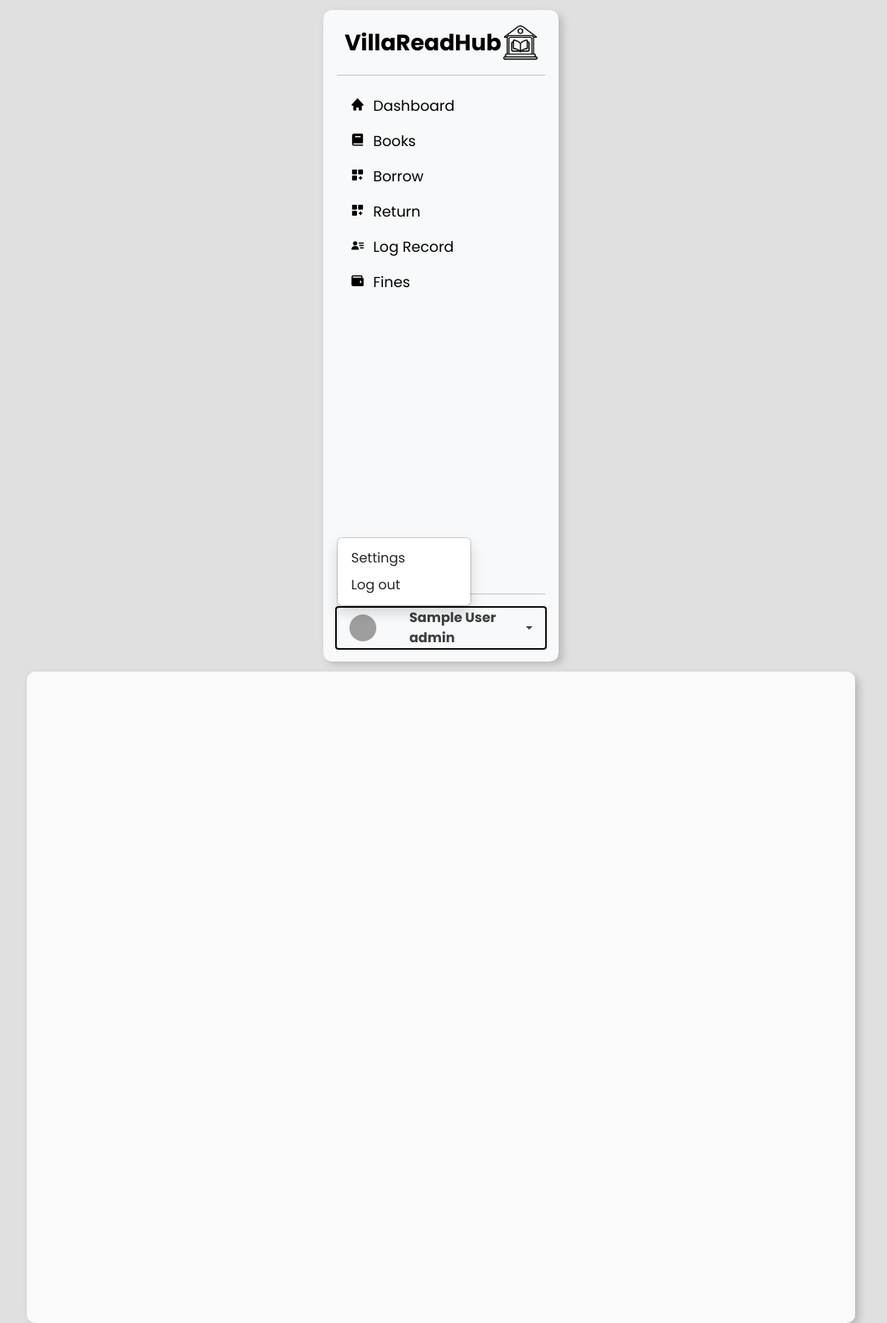
After one commit to blanciadev/newlib-1, a PHP site: page /staff/staff_settings.php in a window 1280 px wide, after a click that opens the changed part. The commit adds this page. Shown: the whole page at 84% size, without its empty margins (115-1171 px from the left). Run offline with PHP 8.4, Linux system fonts and the light colour scheme; the visitor is signed in with stand-in values (Sample User, id 1); grey boxes are pictures that could not be loaded.

Commit message:
update staff

```diff
--- a/staff/staff.css
+++ b/staff/staff.css
@@ -1,10 +1,11 @@
 body{
-    height: 98vh;
-    width: 98vw;
+    height: 100vh;
+    width: 100vw;
     background-color: #e0e0e0;
     font-family: "Poppins";
     display: flex;
     align-items: center;
+    justify-content: center;
     flex-wrap: wrap;
     flex-direction: row;
 }
@@ -14,7 +15,7 @@ body{
     margin: 12px;
     border-radius: 10px;
     box-shadow:  5px 5px 10px #bababa,
-    -5px -5px 10px #ffffff;
+    -5px -5px 10px #dfdfdf;
 }
 .bg-body-tertiary >a{
     flex-wrap:wrap;
@@ -40,11 +41,16 @@ li.nav-item.active {
 }
 .nav-link > i{
     margin-right: 10px;
-
+}
+.active{
+    --bs-dropdown-link-active-bg: #48ff57;
+    color: black;
 }
 .board{
     width: 77%;
     height: 97%;
     border-radius: 10px;
     background: #ffffffd4;
+    box-shadow:  5px 5px 10px #bababa,
+    -5px -5px 10px #dfdfdf;
 }
--- a/staff/staff_books.php
+++ b/staff/staff_books.php
@@ -38,13 +38,13 @@ include '../auth.php';
             <strong><span><?php echo $_SESSION["staff_name"] ."<br/>"; echo $_SESSION["role"]; ?></span> </strong>
         </a>
         <ul class="dropdown-menu text-small shadow">
-            <li><a class="dropdown-item" href="#">Settings</a></li>
+            <li class=" active"><a class="dropdown-item" href="#">Settings</a></li>
             <li><a class="dropdown-item" href="#">Log out</a></li>
         </ul>
         </div>
     </div>
 
-    <div class="container"><!--board container-->
+    <div class="board container"><!--board container-->
 
 
     </div>
--- a/staff/staff_borrow.php
+++ b/staff/staff_borrow.php
@@ -38,13 +38,13 @@ include '../auth.php';
             <strong><span><?php echo $_SESSION["staff_name"] ."<br/>"; echo $_SESSION["role"]; ?></span> </strong>
         </a>
         <ul class="dropdown-menu text-small shadow">
-            <li><a class="dropdown-item" href="./staff_settings.php">Settings</a></li>
+            <li class=" active"><a class="dropdown-item" href="./staff_settings.php">Settings</a></li>
             <li><a class="dropdown-item" href="../logout.php">Log out</a></li>
         </ul>
         </div>
     </div>
 
-    <div class="container"><!--board container-->
+    <div class="board container"><!--board container-->
 
 
     </div>
--- a/staff/staff_dashboard.php
+++ b/staff/staff_dashboard.php
@@ -39,8 +39,8 @@ include '../auth.php';
             <strong><span><?php echo $_SESSION["staff_name"] ."<br/>"; echo $_SESSION["role"]; ?></span> </strong>
         </a>
         <ul class="dropdown-menu text-small shadow">
-            <li><a class="dropdown-item" href="#">Settings</a></li>
-            <li><a class="dropdown-item" href="#">Log out</a></li>
+            <li class=" active"><a class="dropdown-item" href="./staff_settings.php">Settings</a></li>
+            <li><a class="dropdown-item" href="../logout.php">Log out</a></li>
         </ul>
         </div>
     </div>
--- a/staff/staff_fines.php
+++ b/staff/staff_fines.php
@@ -38,16 +38,16 @@ include '../auth.php';
             <strong><span><?php echo $_SESSION["staff_name"] ."<br/>"; echo $_SESSION["role"]; ?></span> </strong>
         </a>
         <ul class="dropdown-menu text-small shadow">
-            <li><a class="dropdown-item" href="./staff_settings.php">Settings</a></li>
+            <li class=" active"><a class="dropdown-item" href="./staff_settings.php">Settings</a></li>
             <li><a class="dropdown-item" href="../logout.php">Log out</a></li>
         </ul>
         </div>
     </div>
 
-    <div class="container"><!--board container-->
+    <div class="board container"><!--board container-->
 
 
-    </div>
+</div>
 
 
     <script src="https://cdn.jsdelivr.net/npm/bootstrap@5.3.2/dist/js/bootstrap.bundle.min.js" integrity="sha384-C6RzsynM9kWDrMNeT87bh95OGNyZPhcTNXj1NW7RuBCsyN/o0jlpcV8Qyq46cDfL" crossorigin="anonymous"> </script>
--- a/staff/staff_log.php
+++ b/staff/staff_log.php
@@ -38,13 +38,13 @@ include '../auth.php';
             <strong><span><?php echo $_SESSION["staff_name"] ."<br/>"; echo $_SESSION["role"]; ?></span> </strong>
         </a>
         <ul class="dropdown-menu text-small shadow">
-            <li><a class="dropdown-item" href="./staff_settings.php">Settings</a></li>
+            <li class=" active"><a class="dropdown-item" href="./staff_settings.php">Settings</a></li>
             <li><a class="dropdown-item" href="../logout.php">Log out</a></li>
         </ul>
         </div>
     </div>
 
-    <div class="container"><!--board container-->
+    <div class="board container"><!--board container-->
 
 
     </div>
--- /dev/null
+++ b/staff/staff_settings.php
@@ -0,0 +1,90 @@
+<?php
+include '../auth.php';
+
+?>
+<!DOCTYPE html>
+<html lang="en">
+<head>
+    <meta charset="UTF-8">
+    <meta name="viewport" content="width=device-width, initial-scale=1.0">
+    <title>VillaReadHub - Dashboard</title>
+    <link href="https://cdn.jsdelivr.net/npm/bootstrap@5.3.2/dist/css/bootstrap.min.css" rel="stylesheet" integrity="sha384-T3c6CoIi6uLrA9TneNEoa7RxnatzjcDSCmG1MXxSR1GAsXEV/Dwwykc2MPK8M2HN" crossorigin="anonymous">
+    <link rel="preconnect" href="https://fonts.googleapis.com">
+    <link rel="preconnect" href="https://fonts.gstatic.com" crossorigin>
+    <link href="https://fonts.googleapis.com/css2?family=Poppins:ital,wght@0,300;0,400;0,500;0,600;0,700;0,800;0,900;1,300;1,400;1,500;1,600;1,700;1,800&display=swap" rel="stylesheet">
+    <link href='https://unpkg.com/boxicons@2.1.4/css/boxicons.min.css' rel='stylesheet'>
+    <link href="./staff.css" rel="stylesheet">
+    <link rel="icon" href="../images/lib-icon.png ">
+</head>
+<body>
+    <div class="d-flex flex-column flex-shrink-0 p-3 bg-body-tertiary" style="width: 280px;"><!--sidenav container-->
+        <a href="/" class="d-flex align-items-center mb-3 mb-md-0 me-md-auto link-body-emphasis text-decoration-none">
+            <h2>Villa<span>Read</span>Hub</h2>
+            <img src="../images/lib-icon.png" style="width: 45px;" alt="lib-icon"/>
+        </a><!--header container-->
+        <hr>
+        <ul class="nav nav-pills flex-column mb-auto"><!--navitem container-->
+        <li class="nav-item"> <a href="./staff_dashboard.php" class="nav-link link-body-emphasis " > <i class='bx bxs-home'></i>Dashboard </a> </li>
+        <li class="nav-item"> <a href="./staff_books.php" class="nav-link link-body-emphasis"><i class='bx bxs-book'></i>Books</a> </li>
+        <li class="nav-item"> <a href="./staff_borrow.php" class="nav-link link-body-emphasis"><i class='bx bxs-customize'></i>Borrow</a> </li>
+        <li class="nav-item"> <a href="./staff_return.php" class="nav-link link-body-emphasis"><i class='bx bxs-customize'></i>Return</a> </li>
+        <li class="nav-item"> <a href="./staff_log.php" class="nav-link link-body-emphasis"><i class='bx bxs-user-detail'></i>Log Record</a> </li>
+        <li class="nav-item"> <a href="./staff_fines.php" class="nav-link link-body-emphasis"><i class='bx bxs-wallet'></i>Fines</a> </li>
+        </ul>
+        <hr>
+        <div class="dropdown"><!--dropdown container-->
+        <a href="#" class="d-flex align-items-center link-body-emphasis text-decoration-none dropdown-toggle" data-bs-toggle="dropdown" aria-expanded="false">
+            <img src="https://github.com/mdo.png" alt="" width="32" height="32" class="rounded-circle me-2">
+            <strong><span><?php echo $_SESSION["staff_name"] ."<br/>"; echo $_SESSION["role"]; ?></span> </strong>
+        </a>
+        <ul class="dropdown-menu text-small shadow">
+            <li class=" active"><a class="dropdown-item" href="./staff_settings.php">Settings</a></li>
+            <li><a class="dropdown-item" href="../logout.php">Log out</a></li>
+        </ul>
+        </div>
+    </div>
+
+    <div class="board container"><!--board container-->
+
+
+    </div>
+
+
+    <script src="https://cdn.jsdelivr.net/npm/bootstrap@5.3.2/dist/js/bootstrap.bundle.min.js" integrity="sha384-C6RzsynM9kWDrMNeT87bh95OGNyZPhcTNXj1NW7RuBCsyN/o0jlpcV8Qyq46cDfL" crossorigin="anonymous"> </script>
+    <script>
+        let date = new Date().toLocaleDateString('en-US', {
+            day:   'numeric',
+            month: 'long',
+            year:  'numeric' ,
+            weekday: 'long',
+        });
+        document.getElementById("currentDate").innerText = date;
+
+        setInterval( () => {
+            let time = new Date().toLocaleTimeString('en-US',{
+            hour: 'numeric',
+            minute: 'numeric',
+            second: 'numeric',
+            hour12: 'true',
+        })
+        document.getElementById("currentTime").innerText = time;
+
+        }, 1000)
+
+
+        let navItems = document.querySelectorAll(".nav-item");  //adding .active class to navitems
+        navItems.forEach(item => {
+            item.addEventListener('click', ()=> {
+                document.querySelector('.active')?.classList.remove('active');
+                item.classList.add('active');
+
+
+            })
+
+        })
+
+
+
+    </script>
+</body>
+</html>
```
